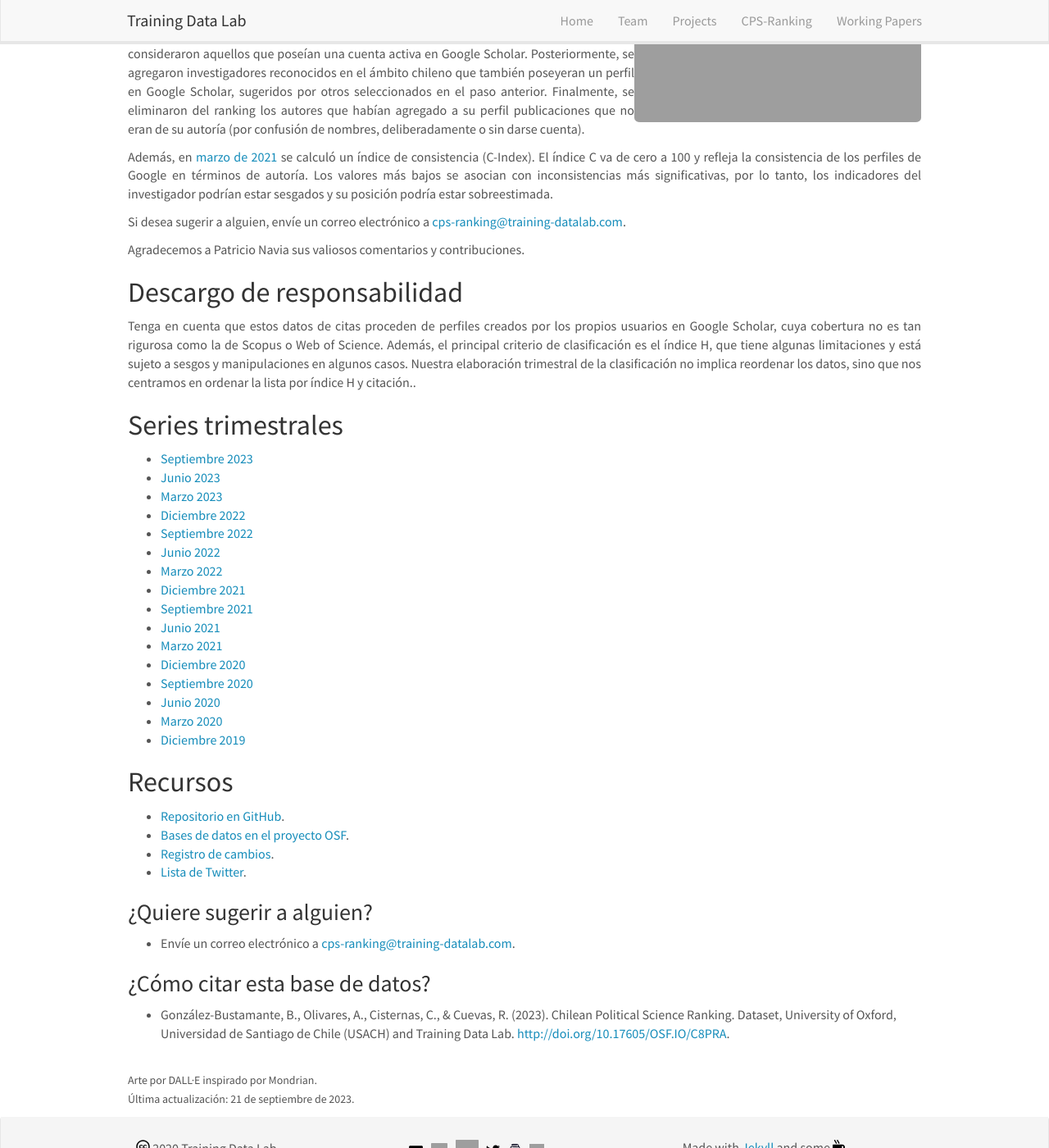
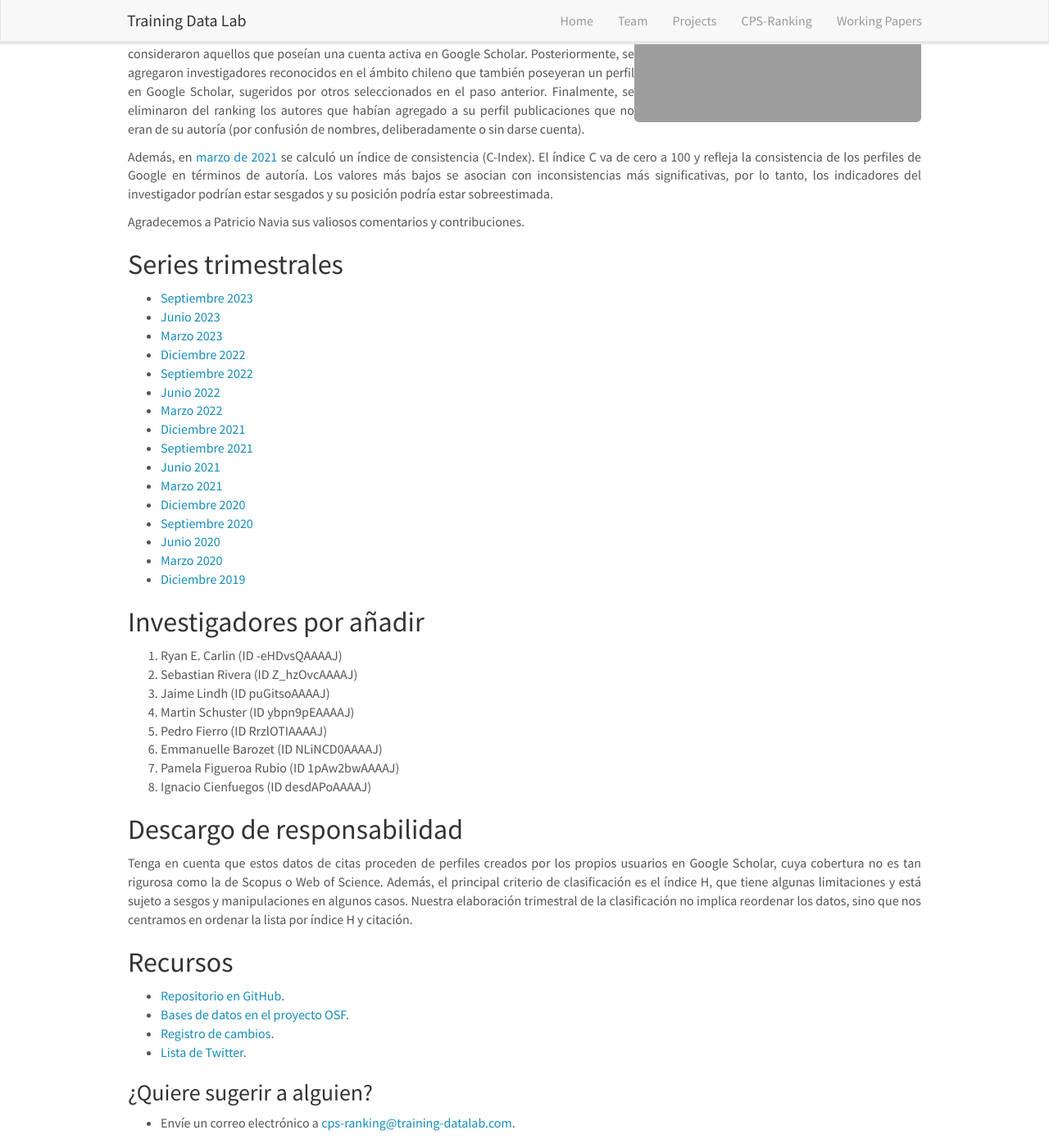
Before and after one commit to training-datalab/old-training-datalab.com, a Jekyll site: the page built from _pages/cps-ranking-spanish.md, in a window 1280 px wide and 1400 px high, scrolled down 418 px. Shown: the whole window at 82% size. Built offline with Jekyll 4.4.1, drawn with Linux system fonts in a browser that asks for light colours; nearby versions of some CDN libraries; some of the changed text lies outside the part shown.

Commit message:
Update cps-ranking-spanish.md
Co-Authored-By: janolivares <70457696+janolivares@users.noreply.github.com>
Co-Authored-By: Carla Cisternas <carla.cisternas@umayor.cl>

```diff
--- a/_pages/cps-ranking-spanish.md
+++ b/_pages/cps-ranking-spanish.md
@@ -24,13 +24,7 @@
 
 <p align="justify">Además, en [marzo de 2021](https://training-datalab.com/projects/cps-ranking/2021-03-01-impact-ranking) se calculó un índice de consistencia (C-Index). El índice C va de cero a 100 y refleja la consistencia de los perfiles de Google en términos de autoría. Los valores más bajos se asocian con inconsistencias más significativas, por lo tanto, los indicadores del investigador podrían estar sesgados y su posición podría estar sobreestimada.</p>
 
-<p align="justify">Si desea sugerir a alguien, envíe un correo electrónico a <a href="mailto:cps-ranking@training-datalab.com">cps-ranking@training-datalab.com</a>.</p>
-
 <p align="justify">Agradecemos a Patricio Navia sus valiosos comentarios y contribuciones.</p>
-
-## Descargo de responsabilidad
-
-<p align="justify">Tenga en cuenta que estos datos de citas proceden de perfiles creados por los propios usuarios en Google Scholar, cuya cobertura no es tan rigurosa como la de Scopus o Web of Science. Además, el principal criterio de clasificación es el índice H, que tiene algunas limitaciones y está sujeto a sesgos y manipulaciones en algunos casos. Nuestra elaboración trimestral de la clasificación no implica reordenar los datos, sino que nos centramos en ordenar la lista por índice H y citación..</p>
 
 ## Series trimestrales
 
@@ -51,6 +45,21 @@
 - [Marzo 2020](https://training-datalab.com/projects/cps-ranking/2020-03-05-impact-ranking)
 - [Diciembre 2019](https://training-datalab.com/projects/cps-ranking/2019-12-02-impact-ranking)
 
+## Investigadores por añadir
+
+1. Ryan E. Carlin (ID -eHDvsQAAAAJ)
+2. Sebastian Rivera (ID Z_hzOvcAAAAJ)
+3. Jaime Lindh (ID puGitsoAAAAJ)
+4. Martin Schuster (ID ybpn9pEAAAAJ)
+5. Pedro Fierro (ID RrzlOTIAAAAJ)
+6. Emmanuelle Barozet (ID NLiNCD0AAAAJ)
+7. Pamela Figueroa Rubio (ID 1pAw2bwAAAAJ)
+8. Ignacio Cienfuegos (ID desdAPoAAAAJ)
+
+## Descargo de responsabilidad
+
+<p align="justify">Tenga en cuenta que estos datos de citas proceden de perfiles creados por los propios usuarios en Google Scholar, cuya cobertura no es tan rigurosa como la de Scopus o Web of Science. Además, el principal criterio de clasificación es el índice H, que tiene algunas limitaciones y está sujeto a sesgos y manipulaciones en algunos casos. Nuestra elaboración trimestral de la clasificación no implica reordenar los datos, sino que nos centramos en ordenar la lista por índice H y citación.</p>
+
 ## Recursos
 
 - <a href="https://github.com/bgonzalezbustamante/CPS-Ranking" target="_blank">Repositorio en GitHub</a>.
@@ -68,4 +77,4 @@
 
 <br />
 <small>Arte por DALL·E inspirado por Mondrian.</small><br />
-<small>Última actualización: 21 de septiembre de 2023.</small>
+<small>Última actualización: 8 de octubre de 2023.</small>
```
